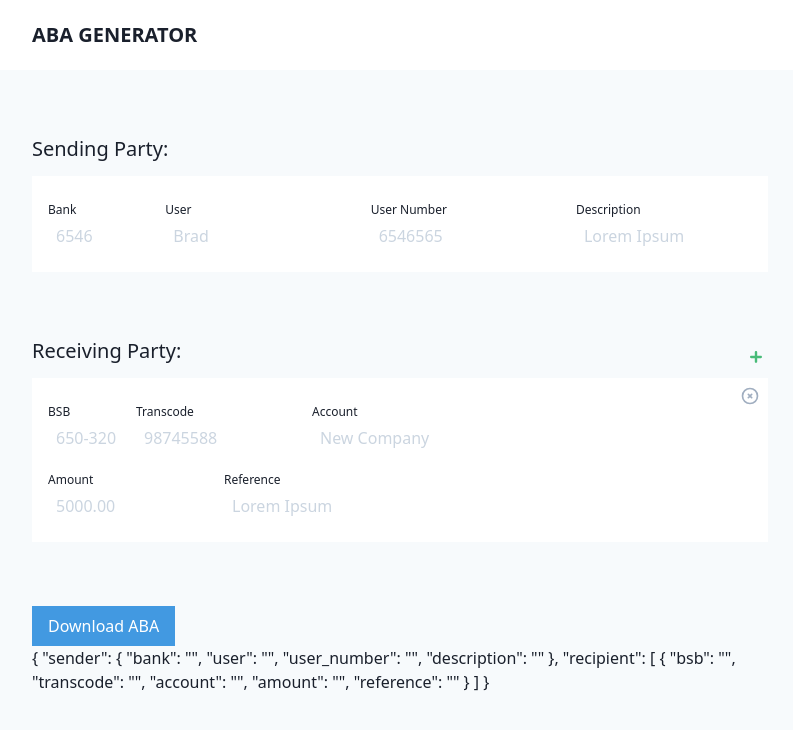
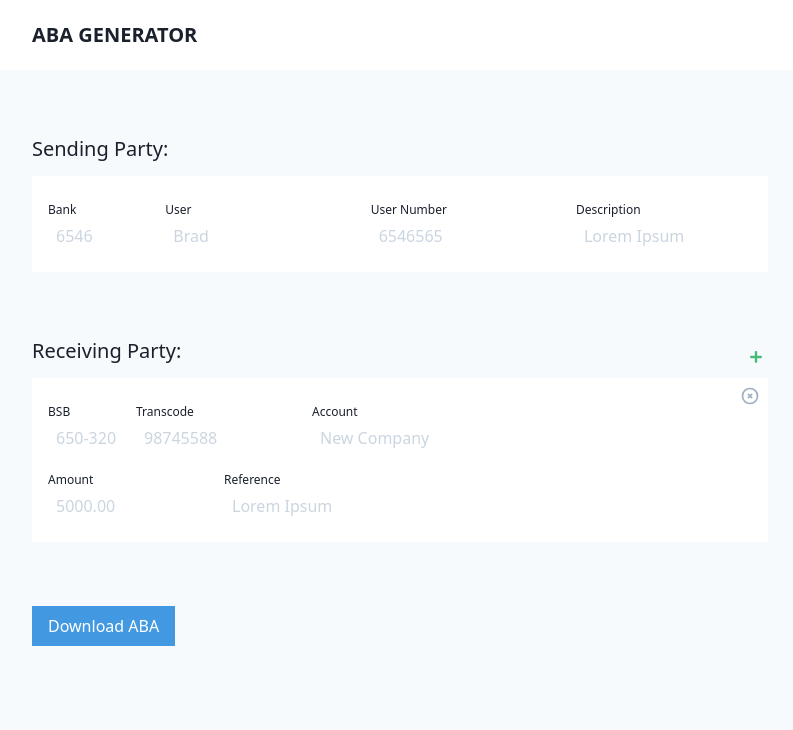
Before and after one commit to baxelson12/aba-gen, an Angular app: page / in a window 1280 px wide. Shown: the top 730 px of the page, without its empty margins (240-1033 px from the left). Built offline with nearby package versions, Linux system fonts and the light colour scheme.

Commit message:
fix: remove debug

```diff
--- a/src/app/app.component.html
+++ b/src/app/app.component.html
@@ -118,7 +118,4 @@
       Download ABA
     </button>
   </div>
-  <div>
-    {{ abaForm.value | json }}
-  </div>
 </form>
```
